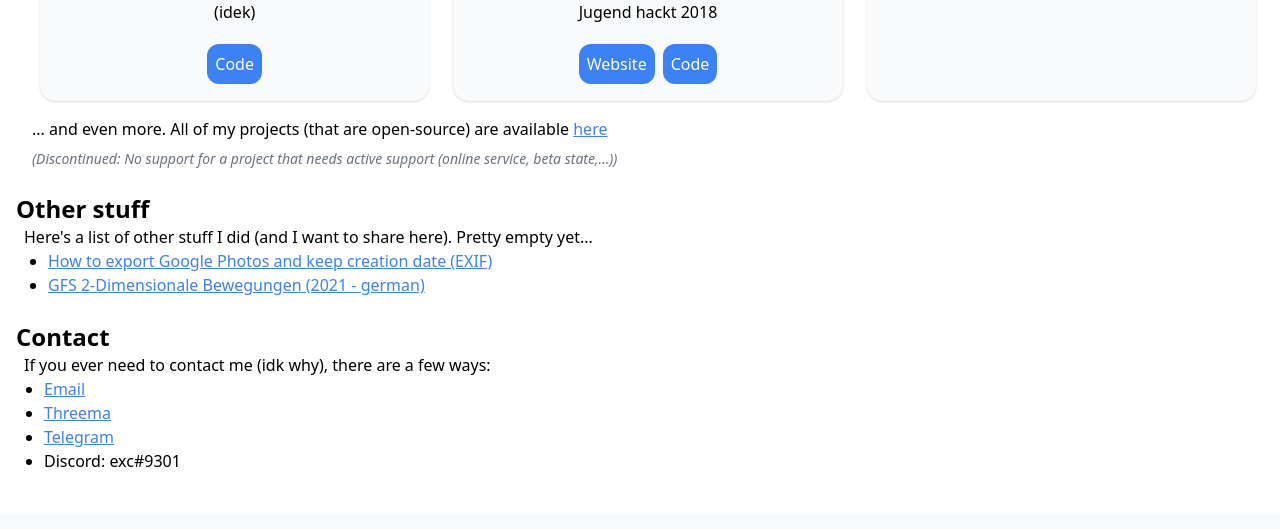
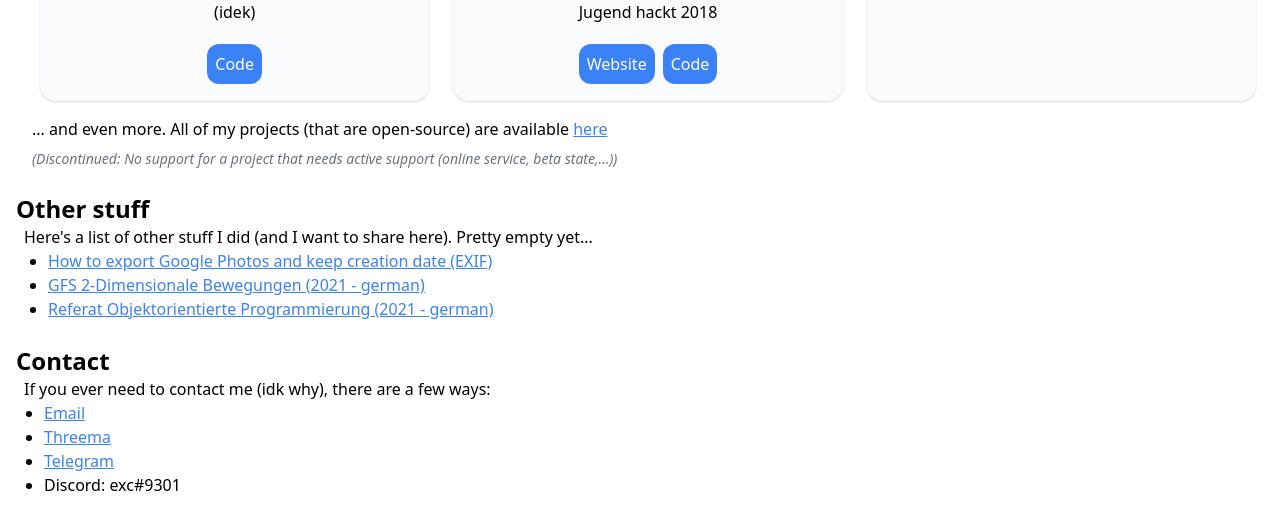
Before and after one commit to rainloreley/abmgrt.dev-old2, a Next.js app: page / in a window 1280 px wide. Shown: the part 1075-1604 px from the top of the page. Built offline with nearby package versions, Linux system fonts and the light colour scheme.

Commit message:
added oop presentation

```diff
--- a/pages/index.js
+++ b/pages/index.js
@@ -165,6 +165,15 @@ export default function Home() {
 									GFS 2-Dimensionale Bewegungen (2021 - german)
 								</a>
 							</li>
+							<li>
+								<a
+									className="underline text-blue-500"
+									href="https://go.abmgrt.dev/oop-2021-nwt"
+									target="_blank"
+								>
+									Referat Objektorientierte Programmierung (2021 - german)
+								</a>
+							</li>
 						</ul>
 					</div>
 				</div>
```
